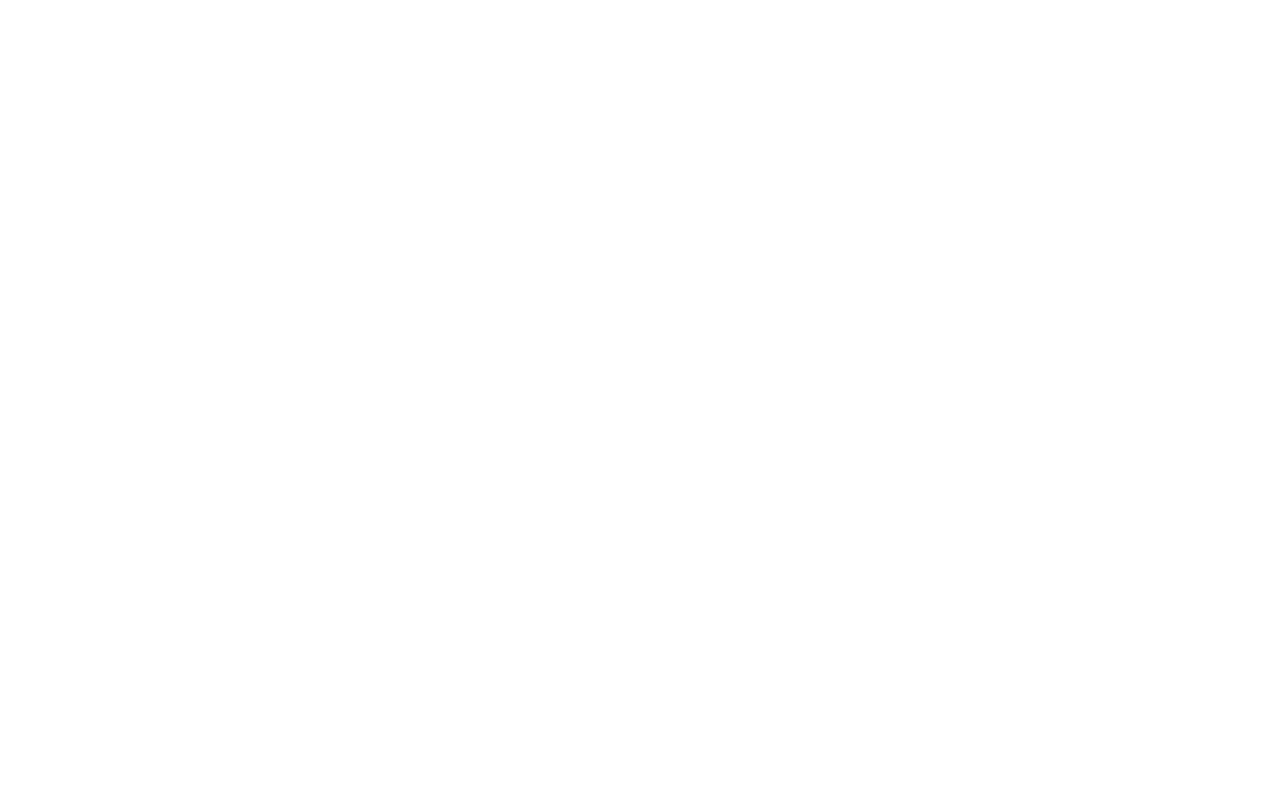
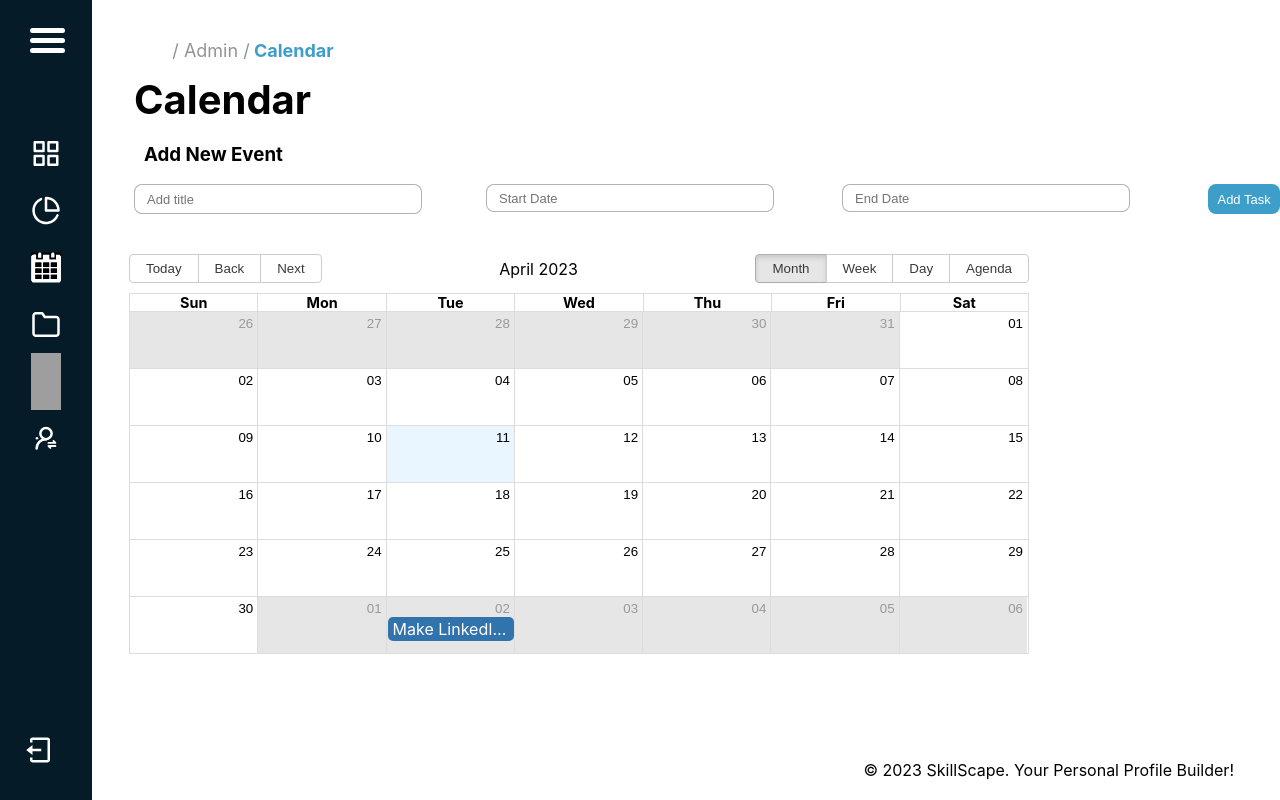
Before and after one commit to kalviumcommunity/SkillScape, a React (Create React App) app in the folder Frontend/: page /studentcalendar in a window 1280 px wide. Before the commit this address had no page. Built offline with nearby package versions, Linux system fonts and the light colour scheme; grey boxes are pictures that could not be loaded; a web font is replaced by a local one.

Commit message:
Implemented React Big Calendar

```diff
--- a/Frontend/package.json
+++ b/Frontend/package.json
@@ -10,8 +10,11 @@
     "@testing-library/jest-dom": "^5.16.5",
     "@testing-library/react": "^13.4.0",
     "@testing-library/user-event": "^13.5.0",
+    "date-fns": "^2.30.0",
     "framer-motion": "^10.12.4",
     "react": "^18.2.0",
+    "react-big-calendar": "^1.6.9",
+    "react-datepicker": "^4.11.0",
     "react-dom": "^18.2.0",
     "react-icons": "^4.8.0",
     "react-loader-spinner": "^5.3.4",
--- a/Frontend/src/App.js
+++ b/Frontend/src/App.js
@@ -11,6 +11,7 @@
 import About from './components/Student/About';
 import AboutA from './components/Admin/AboutA';
 import SkillScapeSplash from './components/Welcome/SkillScapeSplash';
+import StudentCalendar from './components/Calendar/StudentCalendar';
 
 function App() {
   const [loading, setLoading] = useState(true);
@@ -40,6 +41,7 @@
       <Route path='/adminhome' element={<Admin />} />
       <Route path='/studenthome' element={<Student />} />
       <Route path='/studentreview' element={<StudentReview />} />
+      <Route path='/studentcalendar' element={<StudentCalendar />} />
       <Route path='/studentcompany' element={<StudentCompany />} />
       <Route path='/adminlink' element={<AdminLink />} />
       <Route path='/admincompany' element={<AdminCompany />} />
--- a/Frontend/src/components/Admin/AdminLink.css
+++ b/Frontend/src/components/Admin/AdminLink.css
@@ -22,23 +22,6 @@
 }
 #task-admin{
     margin: 65px 0px 0px -13px;
-}
-#add-buttonal{
-    background-color: #3E9ECA;
-    color: white;
-    margin-left: 10px;
-    width: 35px;
-    height: 30px;
-    border-radius: 8px;
-    font-size: 16px;
-}
-#close-buttontodo{
-    background-color: red;
-    color: white;
-    margin-left: 10px;
-    border-radius: 50%;
-    border: 1px solid #061b28;
-    font-size: 16px;
 }
 #input-box{
     background-color: white;
@@ -67,6 +50,12 @@
     font-size: 13px;
     border: none;
     cursor: pointer;
+}
+.addref:hover{
+    background-color: white;
+    color: #3E9ECA;
+    border: #3E9ECA 2px solid;
+    transition: 0.4s;
 }
 .reflist{
     font-size: 20px;
--- a/Frontend/src/components/Admin/AdminNavBar.js
+++ b/Frontend/src/components/Admin/AdminNavBar.js
@@ -19,6 +19,11 @@
 			text: "Update Links",
 			icon: "icons/pie-chart.svg",
 			path: "/adminlink",
+		},
+		{
+			text: "Calendar",
+			icon: "icons/white-calendar-icon.svg",
+			path: "/studentcalendar"
 		},
         {
 			text: "Add Companies",
--- /dev/null
+++ b/Frontend/src/components/Calendar/Calendar.css
@@ -0,0 +1,23 @@
+.header-admincal{
+    font-size: 40px;
+    margin: 75px 0px 0px -500px;
+}
+.body-box{
+    display: flex;
+    flex-direction: column;
+}
+.text-calendar{
+    margin-left: -490px;
+}
+.input-body{
+    display: flex;
+    flex-direction: row;
+    margin-left: -500px;
+    gap: 4rem;
+}
+.react-datepicker-wrapper{
+    width: 29%;
+}
+.react-datepicker{
+    border: 2px solid #3E9ECA;
+}
--- /dev/null
+++ b/Frontend/src/components/Calendar/StudentCalendar.js
@@ -0,0 +1,90 @@
+import React, { useState } from 'react'
+import { Calendar, dateFnsLocalizer } from 'react-big-calendar';
+import 'react-big-calendar/lib/css/react-big-calendar.css';
+import format from "date-fns/format";
+import parse from 'date-fns/parse';
+import startOfWeek from 'date-fns/startOfWeek';
+import getDay from 'date-fns/getDay';
+import { useAuth0 } from "@auth0/auth0-react";
+import Footer from '../Student/Footer';
+import DatePicker from "react-datepicker";
+import AdminNavBar from '../Admin/AdminNavBar';
+import "react-datepicker/dist/react-datepicker.css"
+import "./Calendar.css"
+
+const locales = {
+  "en-US": require("date-fns/locale/en-US")
+}
+const localizer = dateFnsLocalizer({
+  format,
+  parse,
+  startOfWeek,
+  getDay,
+  locales
+})
+const events = [
+  {
+    title: "Meeting with HOD",
+    allDay: true,
+    start: new Date(2023,4,19),
+    end: new Date(2023,4,19)
+  },
+  {
+    title: "Make LinkedIn Profile",
+    start: new Date(2023,4,2),
+    end: new Date(2023,4,2)
+  },
+  {
+    title: "Placement Drive",
+    start: new Date(2023,4,11),
+    end: new Date(2023,4,14)
+  },
+]
+
+function StudentCalendar() {
+  const [newEvent, setNewEvent] = useState({title:"", start:"",end:""});
+  const {user,isAuthenticated} = useAuth0();
+  const [allEvents, setAllEvents] = useState(events);
+
+  function handleAddEvent() {
+    setAllEvents([...allEvents, newEvent])
+  }
+
+  return (
+    <div>
+        <div id="container">
+            <AdminNavBar />
+            <div className='path-admin'>
+            {isAuthenticated && user.name} / Admin /<b> Calendar </b>
+            </div>
+            <div className="body-box">
+            <div className='header-admincal'>
+                <b>Calendar</b>
+            </div>
+            <h3 className='text-calendar'>Add New Event</h3>
+            <div className='input-body'>
+              <input id='input-box' type="text" placeholder='Add title'
+              value={newEvent.title} onChange={(e) => setNewEvent({...newEvent, title: e.target.value})}
+              />
+              <DatePicker id='input-box' autoComplete='off' placeholderText='Start Date' selected={newEvent.start} onChange={(start) => setNewEvent({...newEvent, start})} />
+              <DatePicker id='input-box' autoComplete='off' placeholderText='End Date' selected={newEvent.end} onChange={(end) => setNewEvent({...newEvent, end})} />
+              <button className='addref' onClick={handleAddEvent}>
+                Add Task
+              </button>
+            </div>
+            <div>
+              <Calendar
+              localizer={localizer}
+              events={allEvents}
+              startAccessor="start"
+              endAccessor="end"
+              style={{height:400, width:900, marginTop:"40px", marginLeft:"-505px"}} />
+            </div>
+            <Footer />
+        </div>
+        </div>
+    </div>
+  )
+}
+
+export default StudentCalendar
--- a/Frontend/src/components/Student/SideNavBar.js
+++ b/Frontend/src/components/Student/SideNavBar.js
@@ -65,6 +65,7 @@
 				<div className="nav-menu">
 					{menuItems.map(({ text, icon, path }) => (
 						// eslint-disable-next-line jsx-a11y/anchor-is-valid
+						//add tooltip to div below
 						<div className={isExpanded ? "menu-item" : "menu-item menu-item-NX"} onClick={() => navigate(`${path}`)}>
 
 							<img className="menu-item-icon" src={icon} alt="" srcset="" />
```
Also changed, not shown: Frontend/public/icons/white-calendar-icon.svg (added), 1 other file (tests, documents, lock files or other folders).
